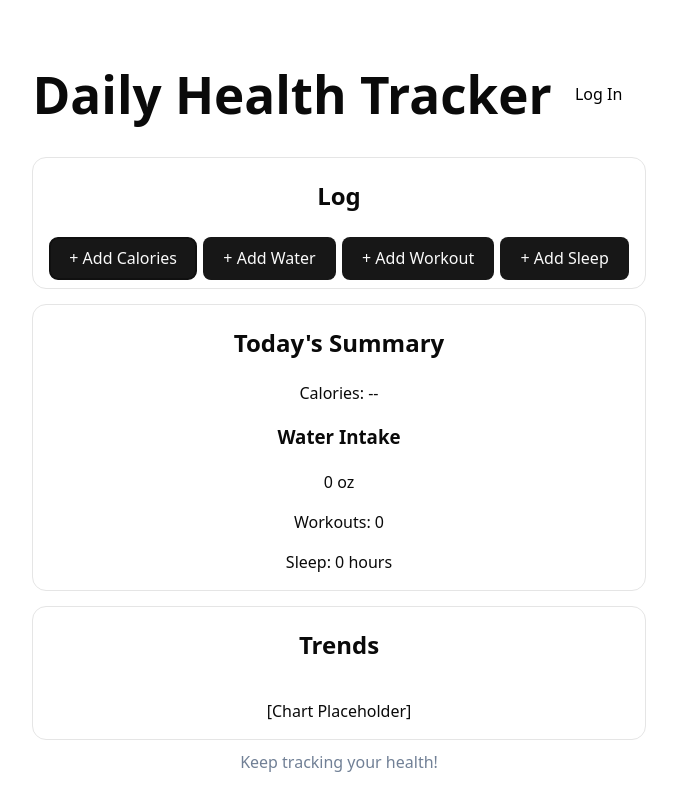
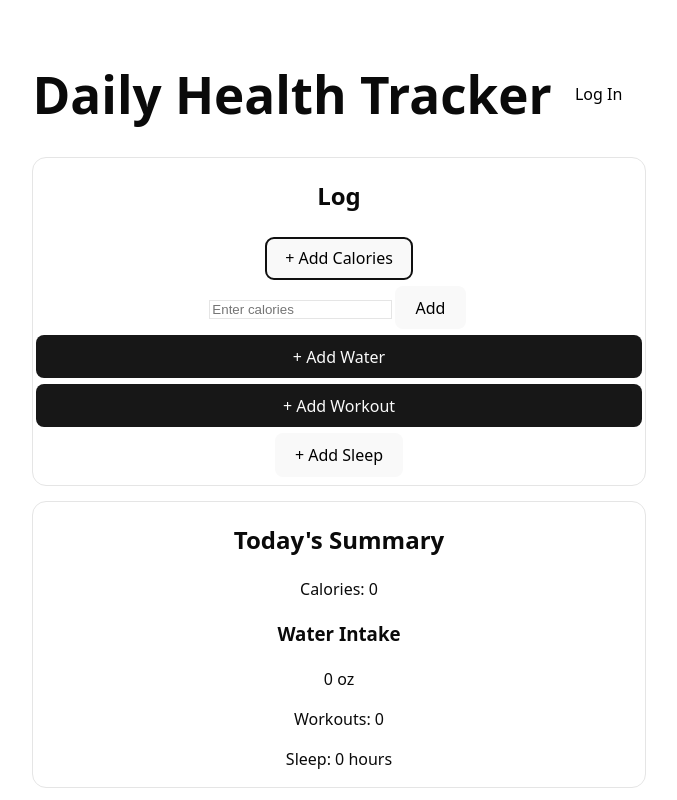
Before and after one commit to mkaufman385/daily-health-tracker, a React (Vite) app: page / in a window 1280 px wide. Both pictures are taken after a click on the button "+ Add Calories". Shown: the top 800 px of the page, without its empty margins (301-978 px from the left). Built offline with nearby package versions, Linux system fonts and the light colour scheme.

Commit message:
wip. styling and button functionality

```diff
--- a/src/App.jsx
+++ b/src/App.jsx
@@ -2,11 +2,14 @@ import { useState } from "react";
 import { Card, CardContent } from "@/components/ui/card";
 import { Button } from "@/components/ui/button";
 import WaterLog from "./features/water/WaterLog";
+import AddCalories from "./features/meals/AddCalories";
+import AddSleep from "./features/sleep/AddSleep";
 // import Header from "./components/Header";
 import "./App.css";
 
 export default function App() {
   const [log, setLog] = useState({
+    calories: 0,
     meals: [],
     water: 0,
     workouts: [],
@@ -28,7 +31,16 @@ export default function App() {
           <Card className="log-section-spacing">
             <CardContent className="p-4 space-y-2">
               <h2 className="text-xl font-semibold">Log</h2>
-              <Button onClick={() => {}}>+ Add Calories</Button>
+
+              <div className="flex flex-col gap-4">
+                <AddCalories
+                  onAdd={(value) =>
+                    setLog((prev) => ({
+                      ...prev,
+                      calories: prev.calories + value,
+                    }))
+                  }
+                />
                 <Button
                   onClick={() =>
                     setLog((prev) => ({ ...prev, water: prev.water + 8 }))
@@ -36,9 +48,16 @@ export default function App() {
                 >
                   + Add Water
                 </Button>
-
                 <Button onClick={() => {}}>+ Add Workout</Button>
-              <Button onClick={() => {}}>+ Add Sleep</Button>
+                <AddSleep
+                  onAdd={(value) =>
+                    setLog((prev) => ({
+                      ...prev,
+                      sleep: prev.sleep + value,
+                    }))
+                  }
+                />
+              </div>
             </CardContent>
           </Card>
         </div>
@@ -48,7 +67,7 @@ export default function App() {
           <Card className="summary-section-spacing">
             <CardContent className="p-4 space-y-2">
               <h2 className="text-xl font-semibold">Today's Summary</h2>
-              <p>Calories: --</p>
+              <p>Calories: {log.calories}</p>
               <WaterLog amount={log.water} />
               <p>Workouts: {log.workouts.length}</p>
               <p>Sleep: {log.sleep} hours</p>
--- /dev/null
+++ b/src/features/meals/AddCalories.jsx
@@ -0,0 +1,80 @@
+import { useState } from "react";
+
+export default function AddCalories({ onAdd }) {
+  const [showInput, setShowInput] = useState(false);
+  const [calorieInput, setCalorieInput] = useState("");
+
+  const handleAddCalories = () => {
+    const value = Number(calorieInput);
+    if (!isNaN(value) && value > 0) {
+      onAdd(value);
+      setCalorieInput("");
+      setShowInput(false);
+    }
+  };
+
+  return (
+    <div className="space-y-2">
+      <button onClick={() => setShowInput((prev) => !prev)}>
+        + Add Calories
+      </button>
+
+      {showInput && (
+        <div className="space-x-2 mt-2">
+          <input
+            type="number"
+            value={calorieInput}
+            onChange={(e) => setCalorieInput(e.target.value)}
+            placeholder="Enter calories"
+            className="border rounded px-2 py-1"
+          />
+          <button
+            onClick={handleAddCalories}
+            className="bg-blue-500 text-white px-3 py-1 rounded"
+          >
+            Add
+          </button>
+        </div>
+      )}
+    </div>
+  );
+}
+
+// //===========================================
+
+// import { useState } from "react";
+// import { Button } from "@/components/ui/button";
+// // import { Input } from "@/components/ui/input";
+
+// export default function AddCalories({ onAdd }) {
+//   const [showInput, setShowInput] = useState(false);
+//   const [calories, setCalories] = useState("");
+
+//   const handleAdd = () => {
+//     const value = parseInt(calories, 10);
+//     if (!isNaN(value)) {
+//       onAdd(value);
+//       setCalories("");
+//       setShowInput(false);
+//     }
+//   };
+
+//   return (
+//     <div className="flex items-center gap-2">
+//       {!showInput ? (
+//         <Button onClick={() => setShowInput(true)}>+ Add Calories</Button>
+//       ) : (
+//         <>
+//           <Input
+//             type="number"
+//             value={calories}
+//             onChange={(e) => setCalories(e.target.value)}
+//             placeholder="Calories"
+//             className="w-24 h-10"
+//           />
+//           <Button onClick={handleAdd}>Add</Button>
+//         </>
+//       )}
+//     </div>
+//   );
+// }
--- /dev/null
+++ b/src/features/sleep/AddSleep.jsx
@@ -0,0 +1,39 @@
+import { useState } from "react";
+
+export default function AddSleep({ onAdd }) {
+  const [showInput, setShowInput] = useState(false);
+  const [sleepInput, setSleepInput] = useState("");
+
+  const handleAddSleep = () => {
+    const value = Number(sleepInput);
+    if (!isNaN(value) && value > 0) {
+      onAdd(value);
+      setSleepInput("");
+      setShowInput(false);
+    }
+  };
+
+  return (
+    <div className="space-y-2">
+      <button onClick={() => setShowInput((prev) => !prev)}>+ Add Sleep</button>
+
+      {showInput && (
+        <div className="space-x-2 mt-2">
+          <input
+            type="number"
+            value={sleepInput}
+            onChange={(e) => setSleepInput(e.target.value)}
+            placeholder="Enter sleep"
+            className="border rounded px-2 py-1"
+          />
+          <button
+            onClick={handleAddSleep}
+            className="bg-blue-500 text-white px-3 py-1 rounded"
+          >
+            Add
+          </button>
+        </div>
+      )}
+    </div>
+  );
+}
--- a/src/index.css
+++ b/src/index.css
@@ -83,7 +83,8 @@ button {
   font-size: 1em;
   font-weight: 500;
   font-family: inherit;
-  background-color: #1a1a1a;
+  /* background-color: #1a1a1a; */
+  background-color: red;
   cursor: pointer;
   transition: border-color 0.25s;
 }
@@ -222,6 +223,19 @@ index.css
   margin-bottom: 5px;
 }
 
+/* AddCalories {
+  border-radius: 8px;
+  border: 1px solid transparent;
+  padding: 0.6em 1.2em;
+  margin: 3px;
+  font-size: 1em;
+  font-weight: 500;
+  font-family: inherit;
+  background-color: #1a1a1a;
+  cursor: pointer;
+  transition: border-color 0.25s;
+} */
+
 .summary-section-spacing {
   /* padding-bottom: 5px; */
   margin-bottom: 15px;
```
Also changed, not shown: src/features/meals/AddMealForm.jsx (deleted). Lines whose indentation alone changed are shown as unchanged.
